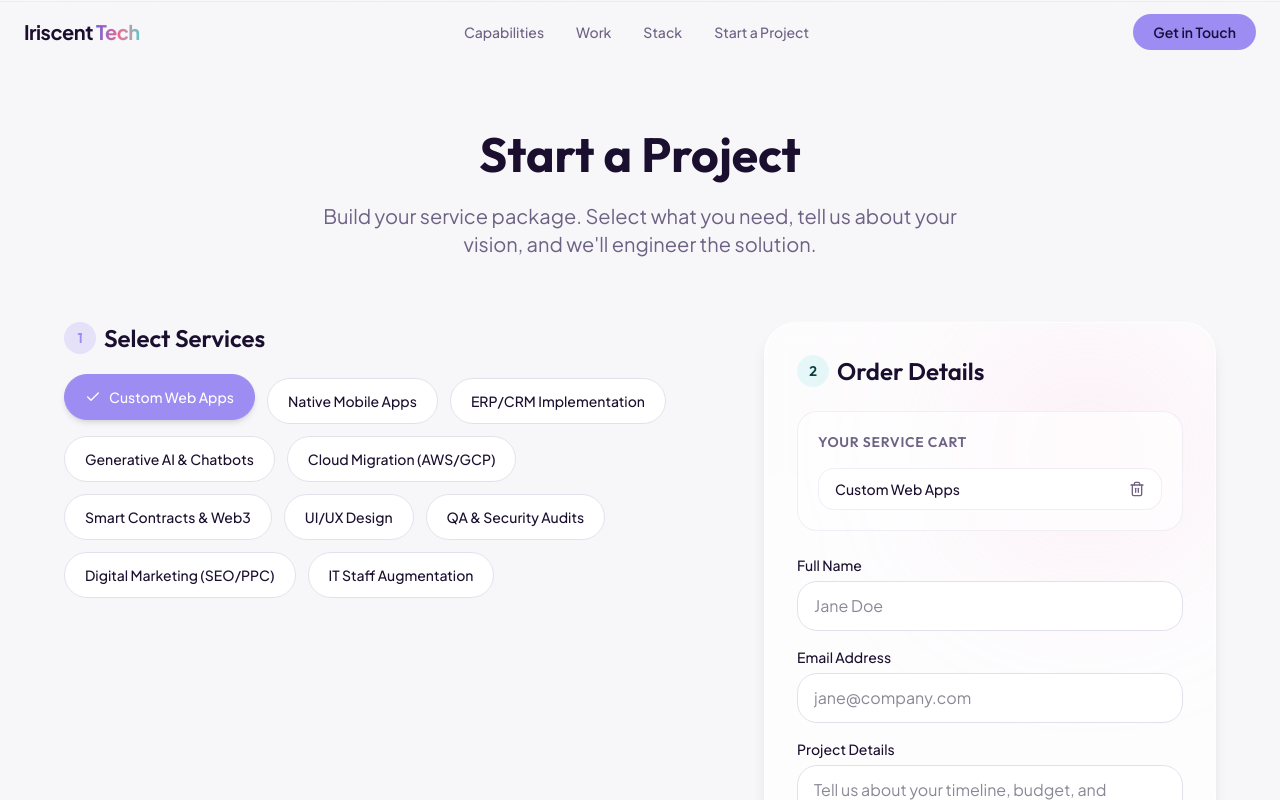
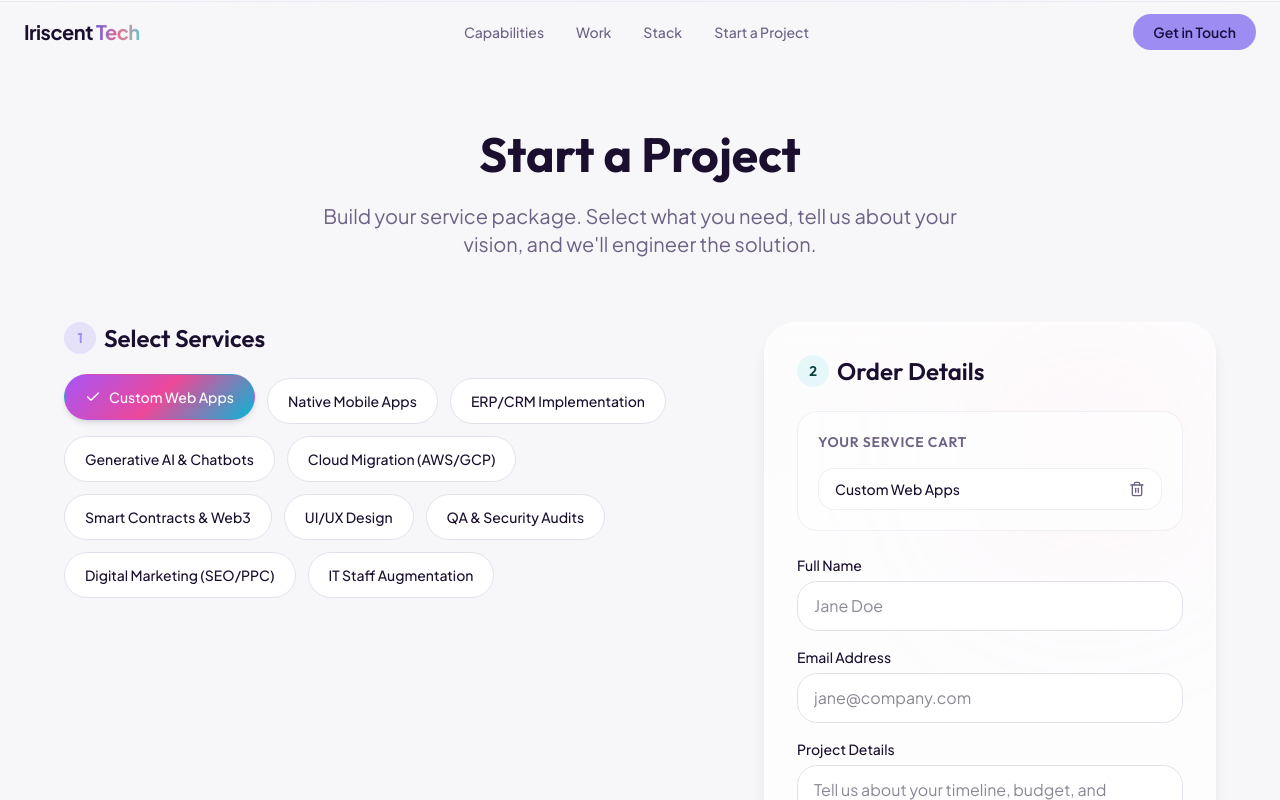
Before and after one commit to ChAbdulMoiz/iriscent-tech, a React (Vite) app: page / in a window 1280 px wide. Both pictures are taken after a click on the button "Custom Web Apps". Shown: the part 3249-4049 px from the top of the page. Built offline with nearby package versions, Linux system fonts and the light colour scheme.

Commit message:
startproject section updated

```diff
--- a/src/components/sections/StartProject.tsx
+++ b/src/components/sections/StartProject.tsx
@@ -60,14 +60,17 @@ export function StartProject() {
                     key={service}
                     type="button"
                     onClick={() => toggleService(service)}
-                    className={`px-5 py-3 rounded-full border text-sm font-medium transition-all duration-300 flex items-center gap-2 ${
+                    className={`px-5 py-3 rounded-full border text-sm font-medium transition-all duration-300 flex items-center gap-2 relative overflow-hidden ${
                       isSelected
-                        ? 'bg-primary text-white border-primary shadow-md transform -translate-y-1'
+                        ? 'text-white border-transparent shadow-md transform -translate-y-1'
                         : 'bg-white text-foreground border-border hover:border-primary/50 hover:bg-primary/5'
                     }`}
+                    style={isSelected ? {
+                      background: 'linear-gradient(135deg, #a855f7 0%, #ec4899 50%, #06b6d4 100%)'
+                    } : {}}
                   >
-                    {isSelected && <Check className="w-4 h-4" />}
-                    {service}
+                    {isSelected && <Check className="w-4 h-4 z-10" />}
+                    <span className="relative z-10">{service}</span>
                   </button>
                 );
               })}
@@ -76,22 +79,20 @@ export function StartProject() {
 
           {/* Checkout/Order Form (Right Column) */}
           <div className="lg:col-span-5">
-            <div className="glass-card rounded-[2rem] p-8 relative overflow-hidden">
-              {/* Decorative blur */}
-              <div className="absolute top-0 right-0 w-64 h-64 bg-accent/20 rounded-full blur-[80px] -z-10" />
+            <div className="glass-card rounded-[2rem] p-8 relative overflow-hidden bg-white/80 border border-border/50 shadow-sm">
+              {/* Decorative background blur orb */}
+              <div className="absolute top-0 right-0 w-64 h-64 bg-accent/10 rounded-full blur-[80px] -z-10" />
 
               <h3 className="text-2xl font-semibold mb-6 flex items-center gap-2">
                 <span className="w-8 h-8 rounded-full bg-secondary/30 text-secondary-foreground flex items-center justify-center text-sm">2</span>
                 Order Details
               </h3>
 
-              {/* Founder: REPLACE THIS EMAIL WITH YOUR ACTUAL EMAIL ADDRESS */}
               <form
                 action="https://formsubmit.co/moiz04697@gmail.com"
                 method="POST"
                 className="flex flex-col gap-6"
               >
-                {/* FormSubmit Configuration */}
                 <input type="hidden" name="_subject" value="New Project Inquiry - Iriscent Tech" />
                 <input type="hidden" name="_template" value="table" />
                 <input type="hidden" name="_captcha" value="false" />
```
